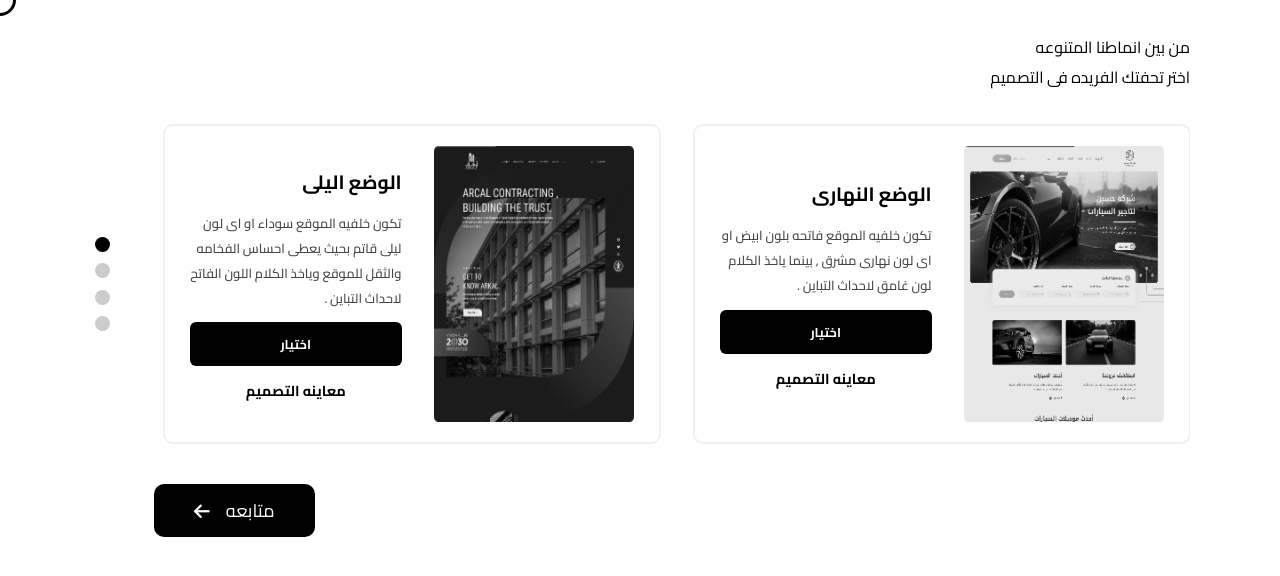
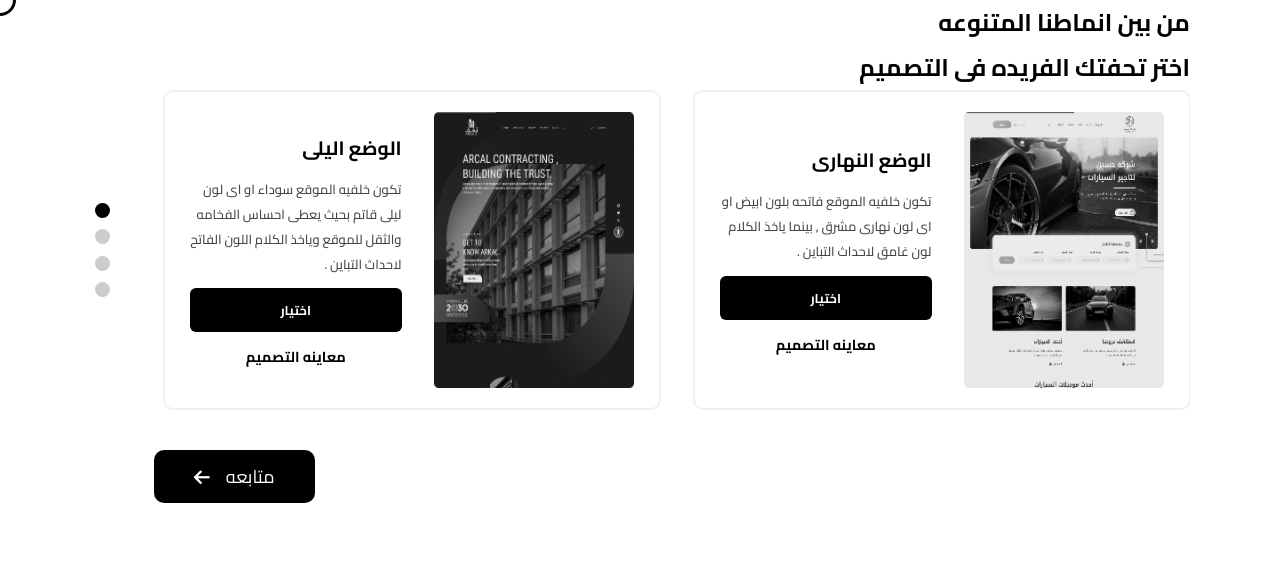
Before and after one commit to abderahman-said/form-validation-js, a plain HTML site: page index.html in a window 1280 px wide. Drawn offline with Linux system fonts and the light colour scheme.

Commit message:
Update index.html

```diff
--- a/index.html
+++ b/index.html
@@ -12,10 +12,10 @@
 
 <!-- start home -->
 <section class="home" >
-  <div class="word">
+  <h2 >
       من بين انماطنا المتنوعه  <br> اختر تحفتك الفريده فى التصميم
 
-  </div>
+  </h2>
 <div class="home_flex_dot_card">
 
   <div class="carousel">
```
